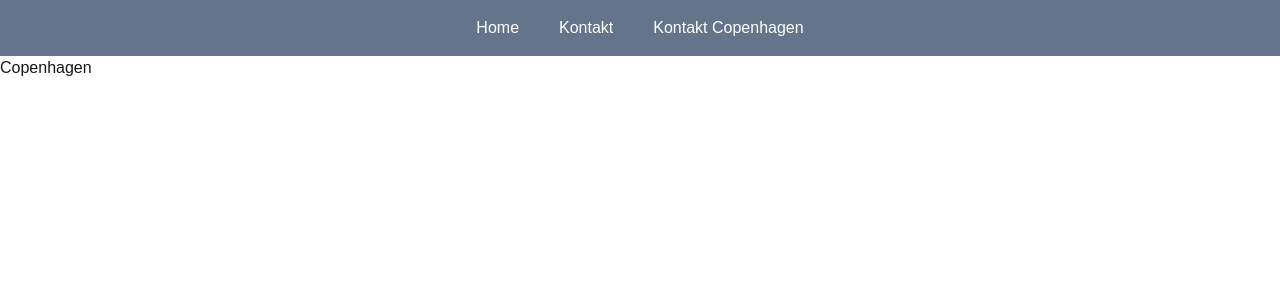
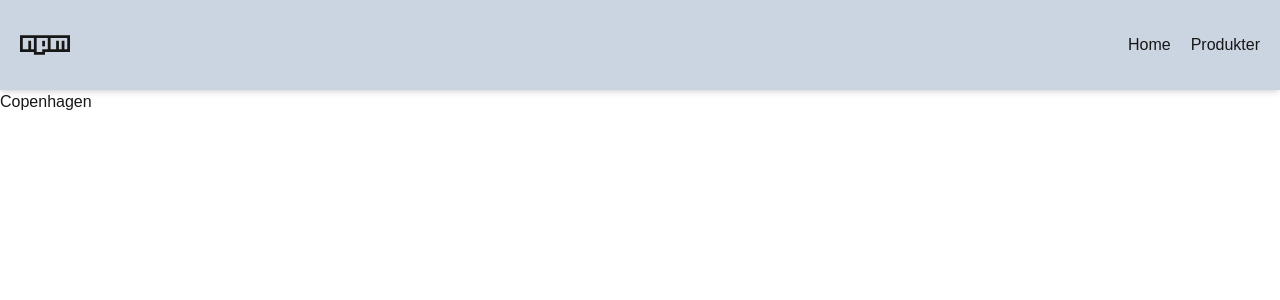
Before and after one commit to espi0001/opgaver, a Next.js app: page /kontakt/copenhagen in a window 1280 px wide. Shown: the top 300 px of the page. Built offline with nearby package versions, Linux system fonts and the light colour scheme.

Commit message:
navigation

```diff
--- a/src/app/layout.js
+++ b/src/app/layout.js
@@ -2,6 +2,7 @@ import localFont from "next/font/local";
 import "./globals.css";
 
 import Link from "next/link";
+import Navigation from "@/components/Navigation";
 
 const geistSans = localFont({
   src: "./fonts/GeistVF.woff",
@@ -23,11 +24,15 @@ export default function RootLayout({ children }) {
   return (
     <html lang="en">
       <body className={`${geistSans.variable} ${geistMono.variable} antialiased`}>
-        <header className="bg-slate-500 text-white text-center p-4">
+        <Navigation />
+        {/* <header className="bg-slate-500 text-white text-center p-4">
           <nav>
             <ul className="flex justify-center gap-10">
               <li>
                 <Link href="/">Home</Link>
+              </li>
+              <li>
+                <Link href="/produkter">Produkter</Link>
               </li>
               <li>
                 <Link href="/kontakt">Kontakt</Link>
@@ -37,7 +42,7 @@ export default function RootLayout({ children }) {
               </li>
             </ul>
           </nav>
-        </header>
+        </header> */}
         {/* her er children og er f.eks. page.js */}
         {children}
       </body>
--- a/src/app/page.js
+++ b/src/app/page.js
@@ -2,17 +2,12 @@ import Link from "next/link";
 import Image from "next/image";
 
 export default async function Home() {
-  let response = await fetch("https://dummyjson.com/products");
-  let data = await response.json();
-
   return (
     <div>
-      {data.products.map((product) => (
-        <div key={product.id}>
-          <Image src={product.thumbnail} width={250} height={250} alt={product.title} />
-          <Link href={`/detaljer/${product.id}`}>{product.title}</Link>
-        </div>
-      ))}
+      <h1>Lorem Ipsum</h1>
+      <button>
+        <Link href="/produkter">Se Produkter</Link>
+      </button>
     </div>
   );
 }
--- /dev/null
+++ b/src/app/produkter/page.js
@@ -0,0 +1,20 @@
+import Link from "next/link";
+import Image from "next/image";
+
+let response = await fetch("https://dummyjson.com/products");
+let data = await response.json();
+
+const Produkter = () => {
+  return (
+    <div>
+      {data.products.map((product) => (
+        <div key={product.id}>
+          <Image src={product.thumbnail} width={250} height={250} alt={product.title} />
+          <Link href={`/detaljer/${product.id}`}>{product.title}</Link>
+        </div>
+      ))}
+    </div>
+  );
+};
+
+export default Produkter;
--- /dev/null
+++ b/src/components/Navigation.jsx
@@ -0,0 +1,26 @@
+import Link from "next/link";
+import { IoLogoNpm } from "react-icons/io5";
+
+const Navigation = () => {
+  return (
+    <header className="flex justify-between	 items-center p-[20px] bg-slate-300 shadow-md">
+      <div>
+        <Link href="/">
+          <IoLogoNpm size={50} />
+        </Link>
+      </div>
+      <nav className="">
+        <ul className="flex items-center gap-[20px]">
+          <li>
+            <Link href="/">Home</Link>
+          </li>
+          <li>
+            <Link href="/produkter">Produkter</Link>
+          </li>
+        </ul>
+      </nav>
+    </header>
+  );
+};
+
+export default Navigation;
```
